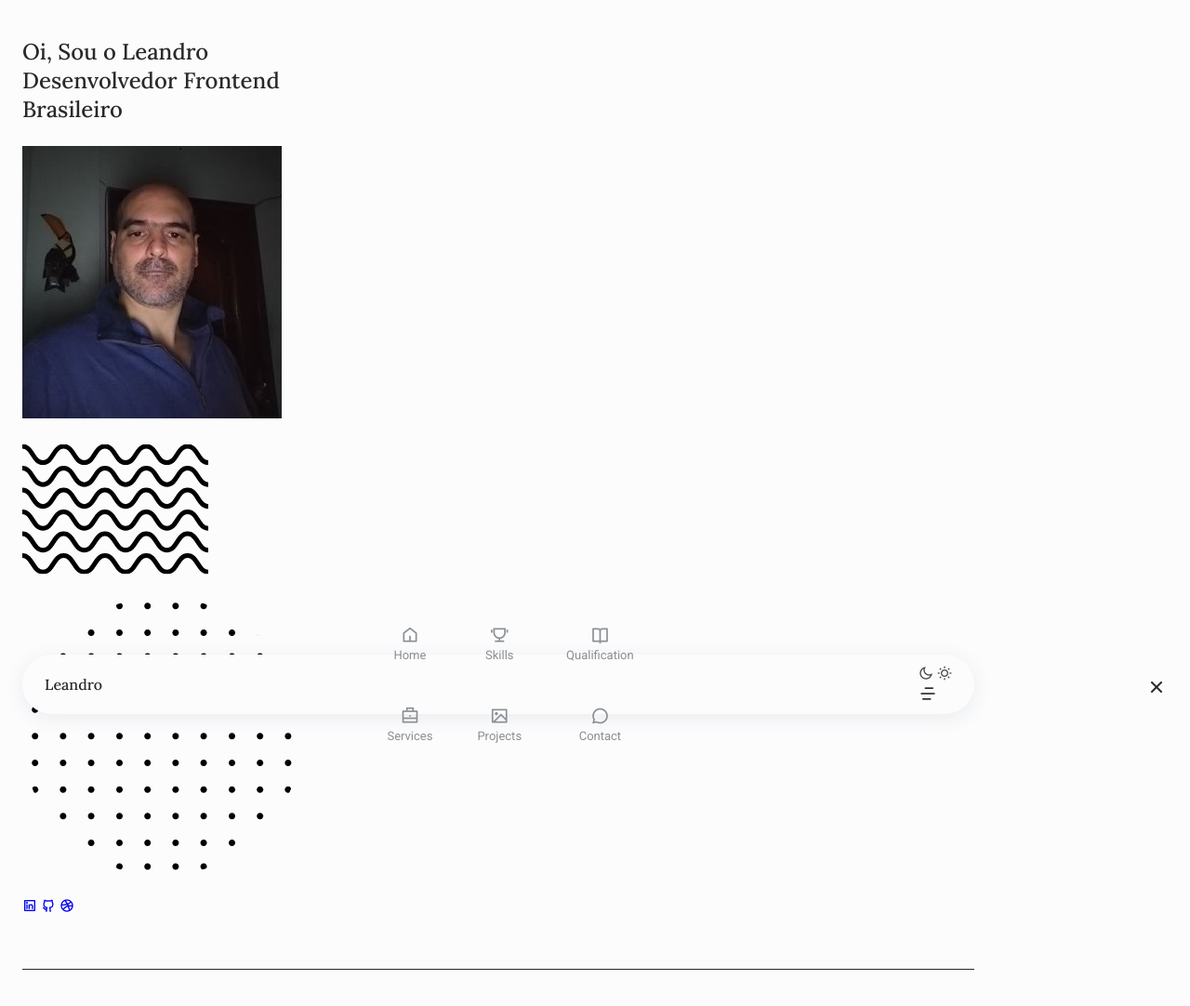
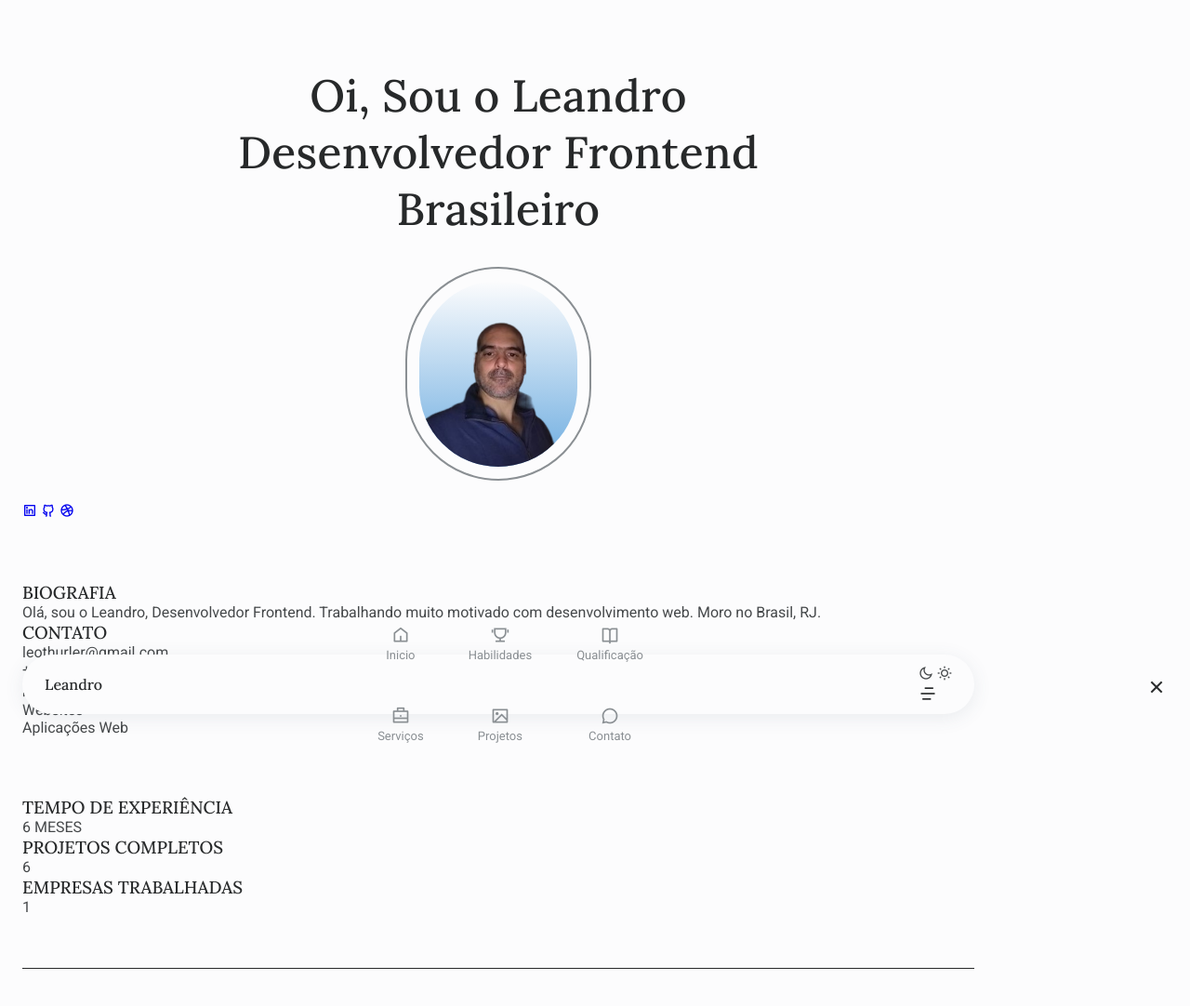
Before and after one commit to lthurler/Portifolio, a plain HTML site: page index.html in a window 1280 px wide. Shown: the top 1082 px of the page at 93% size. Drawn offline with nearby package versions, Linux system fonts and the light colour scheme.

Commit message:
metade da home

```diff
--- a/assets/css/styles.css
+++ b/assets/css/styles.css
@@ -16,9 +16,7 @@
 
   /* Change the first number */
   /* Blue: 207 - Purple: 250 - Pink: 356 - Teal: 174 */
-  --gradient-color: linear-gradient(180deg,
-                      hsla(207, 48%, 72%, 0),
-                      hsla(207, 65%, 65%, 1));
+  --gradient-color: linear-gradient(180deg,hsla(207, 48%, 72%, 0),hsla(207, 65%, 65%, 1));
 
   /*========== Font and typography ==========*/
   /*.5rem = 8px | 1rem = 16px ...*/
@@ -248,6 +246,50 @@ body.dark-theme {
 
 
 /*=============== HOME ===============*/
+.home__container {
+  row-gap: 4rem;
+  padding-top: 2rem;
+}
+
+.home__data {
+  row-gap: 1.5rem;
+}
+
+.home__title {
+  text-align: center;
+  font-size: var(--biggest-font-size);
+  letter-spacing: .3px;
+  margin-bottom: .5rem;
+}
+
+.home__blob {
+  position: relative;
+  width: 200px;
+  height: 230px;
+  /* height: 290px; */
+  /* background: linear-gradient(360deg,hsla(207, 89%, 30%, 1),hsla(207, 65%, 65%, 1)); */
+  background-color: var(--body-color);
+  border: 2px solid var(--text-color-light);
+  justify-self: center;
+  /* border-radius:50%; */
+  border-radius: 6.25rem;
+  place-items: center;
+}
+
+.home__perfil {
+  width: 170px;
+  height: 200px;
+  /* height: 260px; */
+  background: var(--gradient-color);
+  border-radius: 5.5rem;
+  /* border-radius:50%; */
+  /* border: 0.1px solid var(--text-color-light); */
+  overflow: hidden;
+  display:flex;
+  justify-content: center;
+  align-items: flex-end;
+}
+
 
 
 /*=============== SKILLS ===============*/
--- a/index.html
+++ b/index.html
@@ -17,7 +17,7 @@
     <!--=============== CSS ===============-->
     <link rel="stylesheet" href="assets/css/styles.css">
 
-    <title>Responsive portfolio website Chris - Bedimcode</title>
+    <title>Portfolio website Leandro Thurler</title>
 </head>
 
 <body>
@@ -32,37 +32,37 @@
                 <ul class="nav__list grid">
                     <li class="nav__item">
                         <a href="#home" class="nav__link">
-                            <i class="ri-home-5-line"></i> Home
+                            <i class="ri-home-5-line"></i> Inicio
                         </a>
                     </li>
 
                     <li class="nav__item">
                         <a href="#skills" class="nav__link">
-                            <i class="ri-trophy-line"></i> Skills
+                            <i class="ri-trophy-line"></i> Habilidades
                         </a>
                     </li>
 
                     <li class="nav__item">
                         <a href="#qualification" class="nav__link">
-                            <i class="ri-book-open-line"></i> Qualification
+                            <i class="ri-book-open-line"></i> Qualificação
                         </a>
                     </li>
 
                     <li class="nav__item">
                         <a href="#services" class="nav__link">
-                            <i class="ri-briefcase-line"></i> Services
+                            <i class="ri-briefcase-line"></i> Serviços
                         </a>
                     </li>
 
                     <li class="nav__item">
                         <a href="#projects" class="nav__link">
-                            <i class="ri-image-line"></i> Projects
+                            <i class="ri-image-line"></i> Projetos
                         </a>
                     </li>
 
                     <li class="nav__item">
                         <a href="#contact" class="nav__link">
-                            <i class="ri-chat-3-line"></i> Contact
+                            <i class="ri-chat-3-line"></i> Contato
                         </a>
                     </li>
                 </ul>
@@ -100,11 +100,11 @@
 
                     <div class="home__blob grid">
                         <div class="home__perfil">
-                            <img src="assets/img/foto2.jpg" alt="home perfil">
+                            <img src="assets/img/Meu projeto.png" alt="home perfil">
                         </div>
 
-                        <img src="assets/img/shape-wawes.svg" alt="" class="home__shape-wawes">
-                        <img src="assets/img/shape-circle.svg" alt="" class="home__shape-circle">
+                        <!-- <img src="assets/img/shape-wawes.svg" alt="" class="home__shape-wawes">
+                        <img src="assets/img/shape-circle.svg" alt="" class="home__shape-circle"> -->
                     </div>
 
                     <ul class="home__social">
@@ -121,6 +121,77 @@
                         </a>
                     </ul>
                 </div>
+
+                <!--==================== HOME INFO 1 ====================-->
+                <div class="home__info">
+                    <div>
+                        <h3 class="home__info-title">
+                            BIOGRAFIA
+                        </h3>
+
+                        <p class="home__info-description">
+                            Olá, sou o Leandro, Desenvolvedor Frontend.
+                            Trabalhando muito motivado com desenvolvimento web.
+                            Moro no Brasil, RJ.
+                        </p>
+                    </div>
+
+                    <div>
+                        <h3 class="home__info-title">
+                            CONTATO
+                        </h3>
+
+                        <p class="home__info-description">
+                            leothurler@gmail.com <br>
+                            +55 21 981860460 <br>
+                        </p>
+                    </div>
+
+                    <div>
+                        <h3 class="home__info-title">
+                            SERVIÇOS
+                        </h3>
+
+                        <p class="home__info-description">
+                            Websites <br>
+                            Aplicações Web <br>
+                        </p>
+                    </div>
+                </div>
+
+                <!--==================== HOME INFO 2 ====================-->
+                <div class="home__info">
+                    <div>
+                        <h3 class="home__info-title">
+                           TEMPO DE EXPERIÊNCIA
+                        </h3>
+
+                        <p class="home__info-number">
+                            6 MESES
+                        </p>
+                    </div>
+
+                    <div>
+                        <h3 class="home__info-title">
+                            PROJETOS COMPLETOS
+                        </h3>
+
+                        <p class="home__info-number">
+                           6
+                        </p>
+                    </div>
+
+                    <div>
+                        <h3 class="home__info-title">
+                            EMPRESAS TRABALHADAS
+                        </h3>
+
+                        <p class="home__info-number">
+                            1
+                        </p>
+                    </div>
+                </div>
+
             </div>
         </section>
 
```
Also changed, not shown: assets/img/Meu projeto.png (added).
